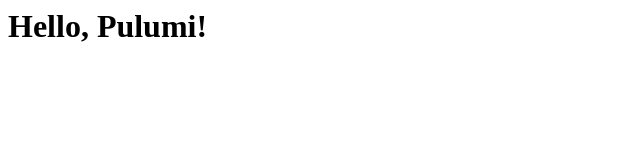
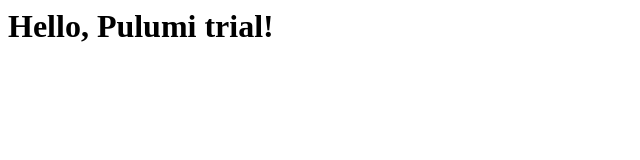
Before and after one commit to ssimmie/todos-platform, a website: page index.html in a window 1280 px wide. Shown: the whole page, without its empty margins (0-640 px from the left). Drawn offline with Linux system fonts and the light colour scheme.

Commit message:
Update index.html

```diff
--- a/index.html
+++ b/index.html
@@ -1,5 +1,5 @@
 <html lang="en">
     <body>
-        <h1>Hello, Pulumi!</h1>
+        <h1>Hello, Pulumi trial!</h1>
     </body>
 </html>
```
